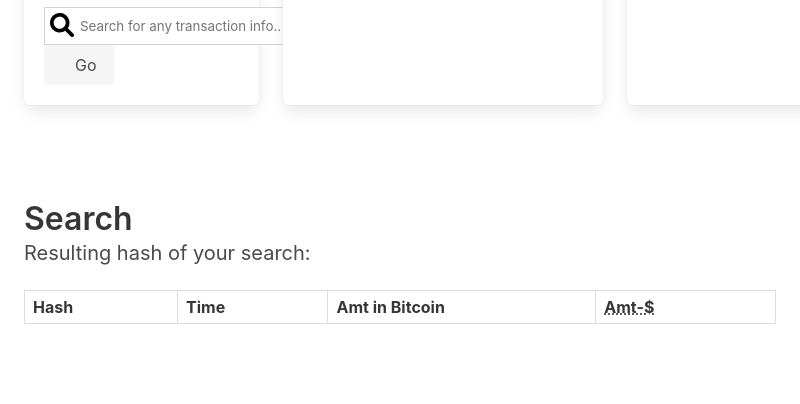
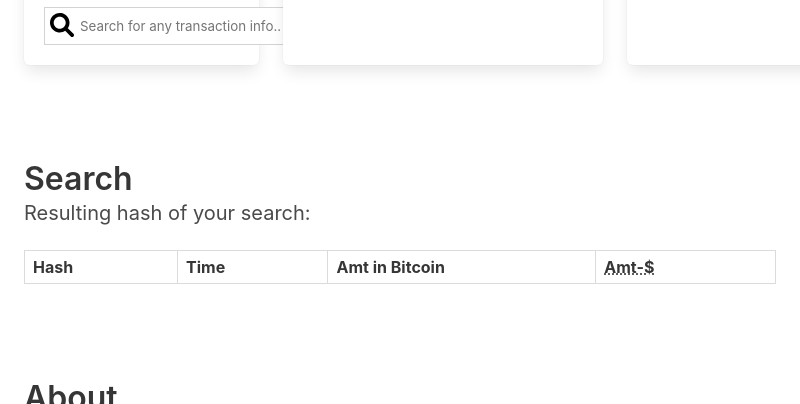
Before and after one commit to jxmeslukin/vtb-Explorer, an Electron app: page src/index.html in a window 800 px wide. Shown: the part 696-1100 px from the top of the page. Drawn offline with nearby package versions, Linux system fonts and the light colour scheme.

Commit message:
Update index.html

```diff
--- a/src/index.html
+++ b/src/index.html
@@ -63,7 +63,6 @@
           <div>
             <input type="text" id="txSearch" class="icon-rtl" style="text-indent:25px;" placeholder="Search for any transaction info..">
 
-            <button class="button is-light" style="padding-left: 30px;">Go</button>
           </div>
 
         </div>
```
